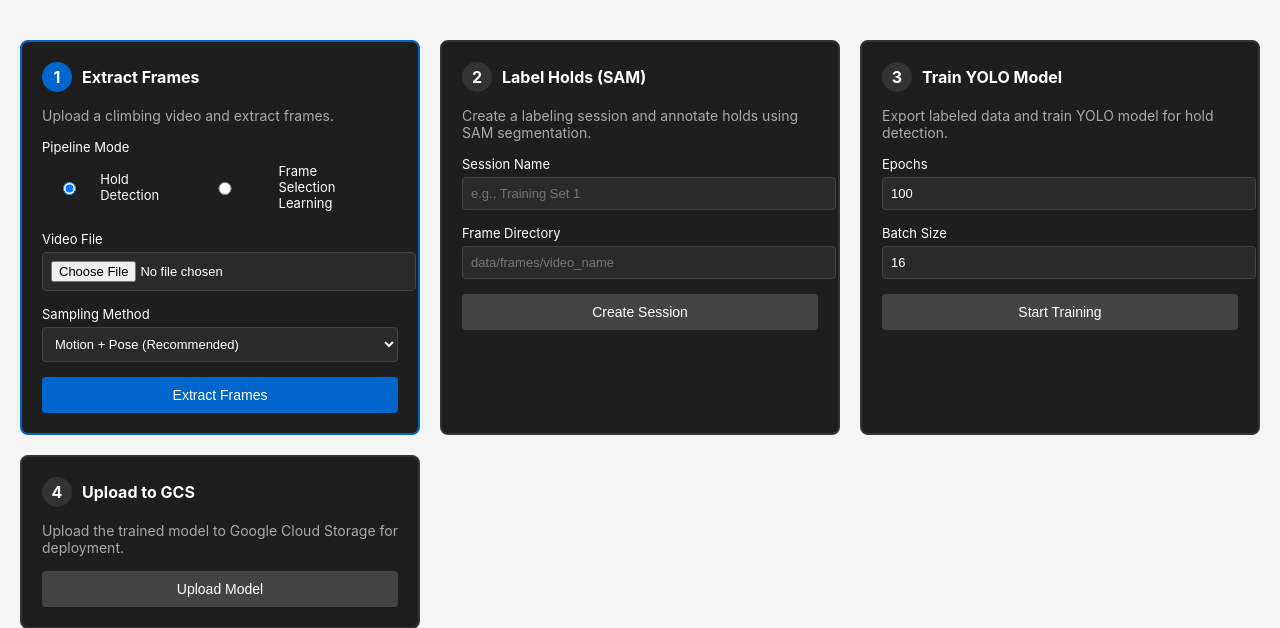
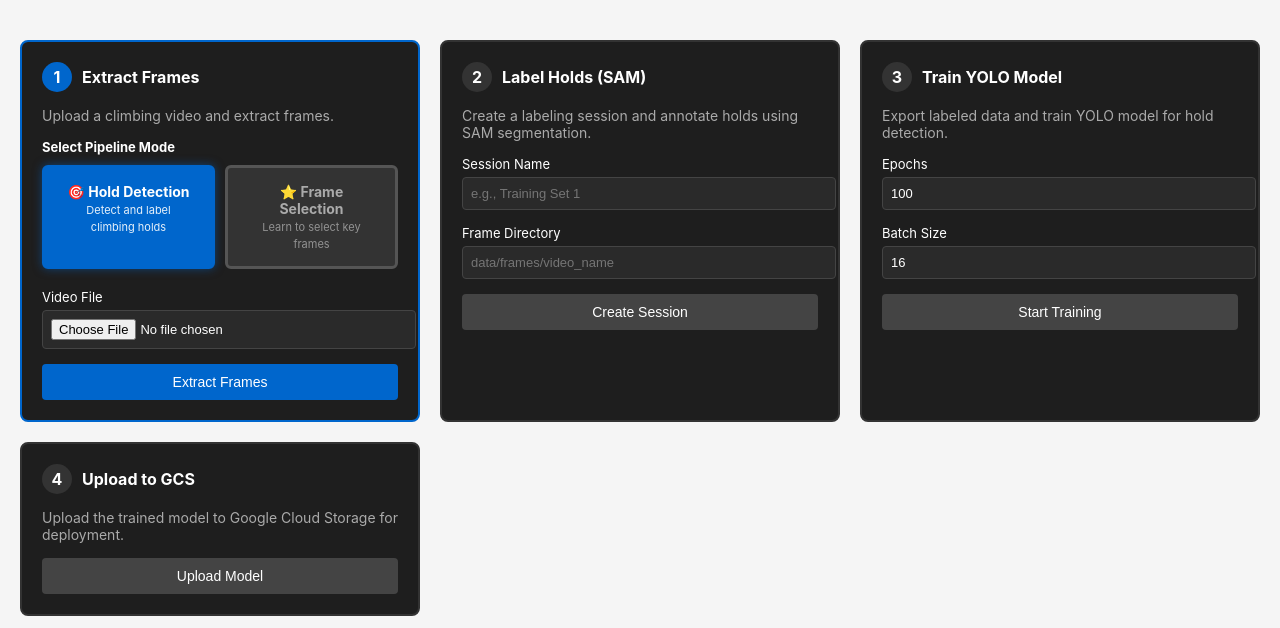
Before and after one commit to harrisonkimdev/6156-capstone-project, a FastAPI app: page /workflow in a window 1280 px wide. Shown: the part 62-690 px from the top of the page. Run offline with FastAPI, Linux system fonts and the light colour scheme; data that the repository does not hold is empty.

Commit message:
Remove sampling method and add auto-inference on frame extraction
Architecture Change:
- Remove Sampling Method dropdown (not needed for frame selection learning)
- Extract ALL frames from video (simple uniform sampling)
- After extraction, run frame selector model inference (if trained model exists)
- Predictions saved to selected_frames/ for comparison with human_selected_frames/

Flow:
1. Extract frames → selected_frames/ directory created (empty initially)
2. If trained model exists: run inference → populate selected_frames/
3. User manually selects frames → human_selected_frames/
4. Train new model on human_selected_frames/
5. Repeat: inference predictions → selected_frames/ converges to human_selected_frames/

UI Changes:
- Remove sampling method form group from workflow template
- Remove sampling method variable from JavaScript extractFrames()

```diff
--- a/webapp/main.py
+++ b/webapp/main.py
@@ -224,6 +224,40 @@ async def upload_video(video: UploadFile = File(...)) -> dict[str, object]:
     return payload
 
 
+async def run_frame_selector_inference(upload_id: str, video_name: str) -> None:
+    """Run frame selector model inference if model exists and save predictions to selected_frames/."""
+    import sys
+    SRC_DIR = ROOT_DIR / "src"
+    if str(SRC_DIR) not in sys.path:
+        sys.path.insert(0, str(SRC_DIR))
+
+    try:
+        from pose_ai.service.frame_selector_service import predict_key_frames
+
+        workflow_dir = ROOT_DIR / "data" / "workflow_frames" / upload_id / video_name
+
+        # Check if model checkpoint exists
+        model_dir = workflow_dir / "frame_selector_output" / "checkpoints"
+        if not model_dir.exists():
+            LOGGER.info(f"No frame selector model found for {video_name}, skipping inference")
+            return
+
+        LOGGER.info(f"Running frame selector inference for {video_name}")
+
+        # Run prediction and save to selected_frames/
+        results = predict_key_frames(
+            workflow_dir=workflow_dir,
+            output_dir=workflow_dir / "frame_selector_output",
+        )
+
+        LOGGER.info(f"Frame selector inference complete: {results}")
+
+    except ImportError as e:
+        LOGGER.debug(f"Frame selector service not available: {e}")
+    except Exception as e:
+        LOGGER.warning(f"Frame selector inference failed: {e}", exc_info=True)
+
+
 @app.post("/api/workflow/extract-frames", response_class=JSONResponse)
 async def workflow_extract_frames(
     video: UploadFile = File(...),
@@ -276,6 +310,16 @@ async def workflow_extract_frames(
 
         print(f"[FRAME EXTRACTION] Extraction complete! Saved {result.saved_frames} frames")
         print(f"[FRAME EXTRACTION] Frame directory: {result.frame_directory}")
+
+        # Run inference if model exists
+        try:
+            await run_frame_selector_inference(
+                upload_id=upload_id,
+                video_name=Path(video.filename).stem,
+            )
+        except Exception as e:
+            LOGGER.warning(f"Frame selector inference failed (model may not exist yet): {e}")
+            # Don't raise - inference is optional
 
         return {
             "status": "success",
--- a/webapp/static/workflow.js
+++ b/webapp/static/workflow.js
@@ -34,6 +34,9 @@ document.addEventListener('DOMContentLoaded', () => {
     step3.style.display = 'block';
     step4.style.display = 'block';
   }
+
+  // Initialize pipeline mode button styles
+  updatePipelineModeButtonStyles();
 
   // Poll for updates every 5 seconds
   setInterval(() => {
@@ -80,8 +83,6 @@ async function extractFrames() {
     showStatus('step-1', 'Please select a video file', 'error');
     return;
   }
-
-  const method = document.getElementById('sampling-method').value;
 
   showStatus('step-1', 'Uploading video and extracting frames...', 'info');
   setStepActive('step-1');
@@ -506,7 +507,45 @@ function handlePipelineModeChange(event) {
     step4.style.display = 'block';
     console.log('[Pipeline Mode] Showing hold detection steps');
   }
+
+  // Update button styles
+  updatePipelineModeButtonStyles();
 }
+
+/**
+ * Update pipeline mode button styles to show selection
+ */
+function updatePipelineModeButtonStyles() {
+  const modeHoldDetection = document.getElementById('mode-hold-detection');
+  const modeFrameSelection = document.getElementById('mode-frame-selection');
+  const labelHoldDetection = document.querySelector('label[for="mode-hold-detection"]');
+  const labelFrameSelection = document.querySelector('label[for="mode-frame-selection"]');
+
+  if (modeHoldDetection.checked) {
+    // Hold Detection selected
+    labelHoldDetection.style.background = '#0066cc';
+    labelHoldDetection.style.borderColor = '#0066cc';
+    labelHoldDetection.style.color = 'white';
+    labelHoldDetection.style.boxShadow = '0 0 10px rgba(0, 102, 204, 0.5)';
+
+    labelFrameSelection.style.background = '#333';
+    labelFrameSelection.style.borderColor = '#555';
+    labelFrameSelection.style.color = '#aaa';
+    labelFrameSelection.style.boxShadow = 'none';
+  } else {
+    // Frame Selection selected
+    labelFrameSelection.style.background = '#ff9900';
+    labelFrameSelection.style.borderColor = '#ff9900';
+    labelFrameSelection.style.color = 'white';
+    labelFrameSelection.style.boxShadow = '0 0 10px rgba(255, 153, 0, 0.5)';
+
+    labelHoldDetection.style.background = '#333';
+    labelHoldDetection.style.borderColor = '#555';
+    labelHoldDetection.style.color = '#aaa';
+    labelHoldDetection.style.boxShadow = 'none';
+  }
+}
+
 
 /**
  * Load frames for selection after extraction
--- a/webapp/templates/workflow.html
+++ b/webapp/templates/workflow.html
@@ -265,15 +265,23 @@
 
         <!-- Pipeline Mode Selection -->
         <div class="form-group">
-          <label>Pipeline Mode</label>
-          <div class="radio-group" style="display: flex; gap: 15px; margin-top: 8px;">
-            <label style="display: flex; align-items: center; gap: 5px; cursor: pointer;">
-              <input type="radio" name="pipeline-mode" value="hold_detection" checked>
-              <span>Hold Detection</span>
+          <label style="display: block; margin-bottom: 10px; font-weight: bold; color: #fff;">Select Pipeline
+            Mode</label>
+          <div class="pipeline-mode-buttons" style="display: flex; gap: 10px; margin-top: 8px;">
+            <input type="radio" name="pipeline-mode" id="mode-hold-detection" value="hold_detection" checked
+              style="display: none;">
+            <label for="mode-hold-detection"
+              style="flex: 1; padding: 15px 20px; background: #0066cc; color: white; border: 3px solid #0066cc; border-radius: 6px; cursor: pointer; font-weight: bold; text-align: center; transition: all 0.2s; font-size: 14px;">
+              🎯 Hold Detection<br><span style="font-size: 11px; font-weight: normal; opacity: 0.9;">Detect and label
+                climbing holds</span>
             </label>
-            <label style="display: flex; align-items: center; gap: 5px; cursor: pointer;">
-              <input type="radio" name="pipeline-mode" value="frame_selection">
-              <span>Frame Selection Learning</span>
+
+            <input type="radio" name="pipeline-mode" id="mode-frame-selection" value="frame_selection"
+              style="display: none;">
+            <label for="mode-frame-selection"
+              style="flex: 1; padding: 15px 20px; background: #333; color: #aaa; border: 3px solid #555; border-radius: 6px; cursor: pointer; font-weight: bold; text-align: center; transition: all 0.2s; font-size: 14px;">
+              ⭐ Frame Selection<br><span style="font-size: 11px; font-weight: normal; opacity: 0.8;">Learn to select key
+                frames</span>
             </label>
           </div>
         </div>
@@ -281,14 +289,6 @@
         <div class="form-group">
           <label>Video File</label>
           <input type="file" id="video-file" accept="video/*">
-        </div>
-        <div class="form-group">
-          <label>Sampling Method</label>
-          <select id="sampling-method">
-            <option value="motion_pose">Motion + Pose (Recommended)</option>
-            <option value="motion">Motion Only</option>
-            <option value="interval">Fixed Interval</option>
-          </select>
         </div>
         <div class="step-actions">
           <button id="btn-extract-frames">Extract Frames</button>
```
